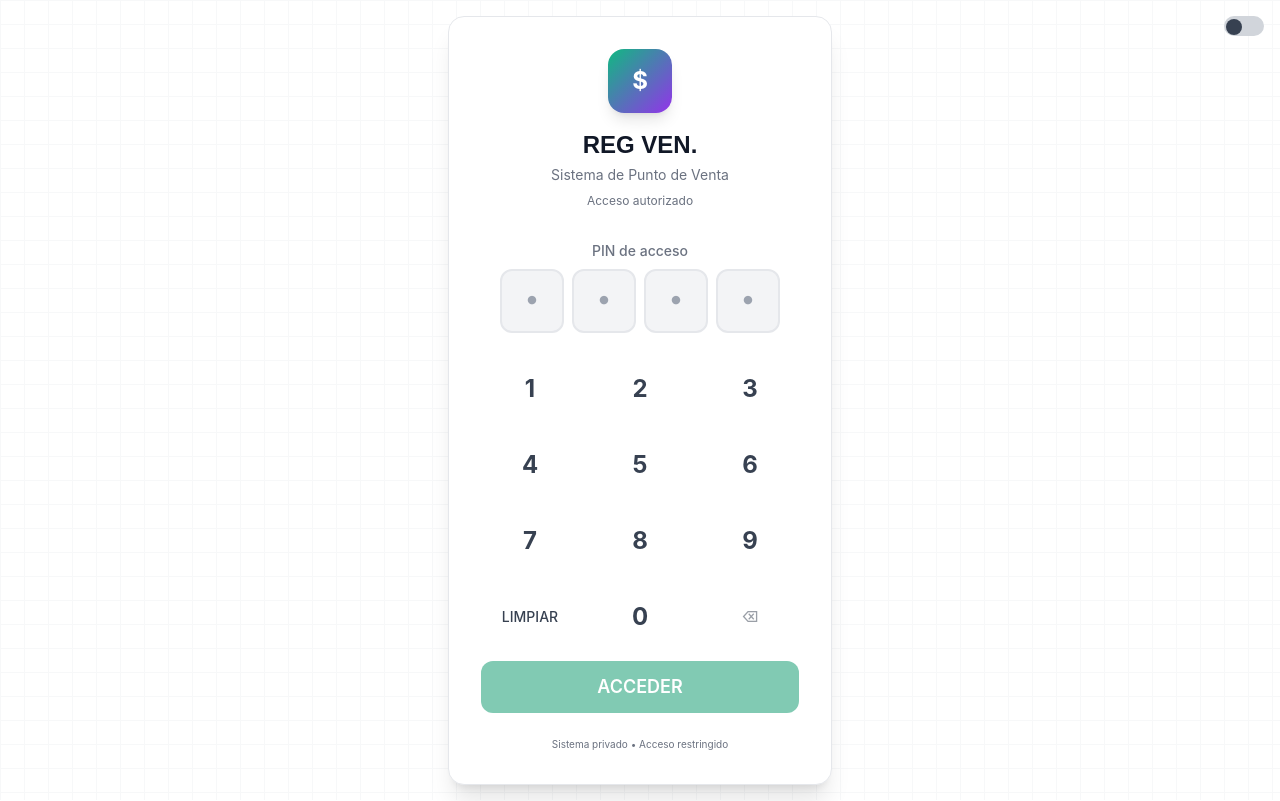
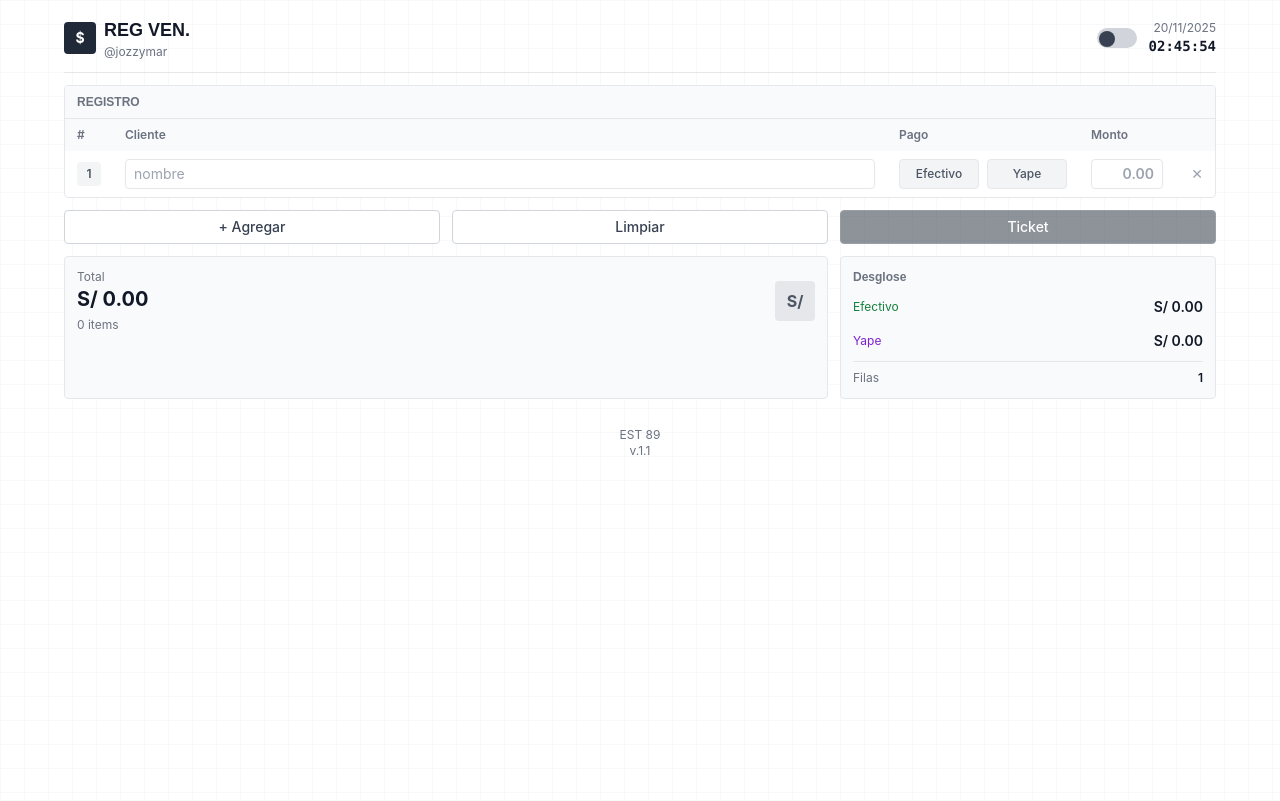
Before and after one commit to z01aux/restaurant-pos, a React (Vite) app: page / in a window 1280 px wide. Built offline with nearby package versions, Linux system fonts and the light colour scheme.

Commit message:
Update App.tsx

```diff
--- a/src/App.tsx
+++ b/src/App.tsx
@@ -1,9 +1,7 @@
 import React, { useState, useEffect } from 'react';
 import RestaurantPOS from './components/RestaurantPOS';
-import Login from './components/Login';
 
 const App: React.FC = () => {
-  const [isAuthenticated, setIsAuthenticated] = useState(false);
   const [isDarkMode, setIsDarkMode] = useState(() => {
     const savedTheme = localStorage.getItem('theme');
     if (savedTheme) {
@@ -24,17 +22,9 @@ const App: React.FC = () => {
     }
   }, [isDarkMode]);
 
-  const handleLogin = () => {
-    setIsAuthenticated(true);
-  };
-
   const toggleTheme = () => {
     setIsDarkMode(!isDarkMode);
   };
-
-  if (!isAuthenticated) {
-    return <Login onLogin={handleLogin} isDarkMode={isDarkMode} toggleTheme={toggleTheme} />;
-  }
 
   return <RestaurantPOS isDarkMode={isDarkMode} toggleTheme={toggleTheme} />;
 };
```
